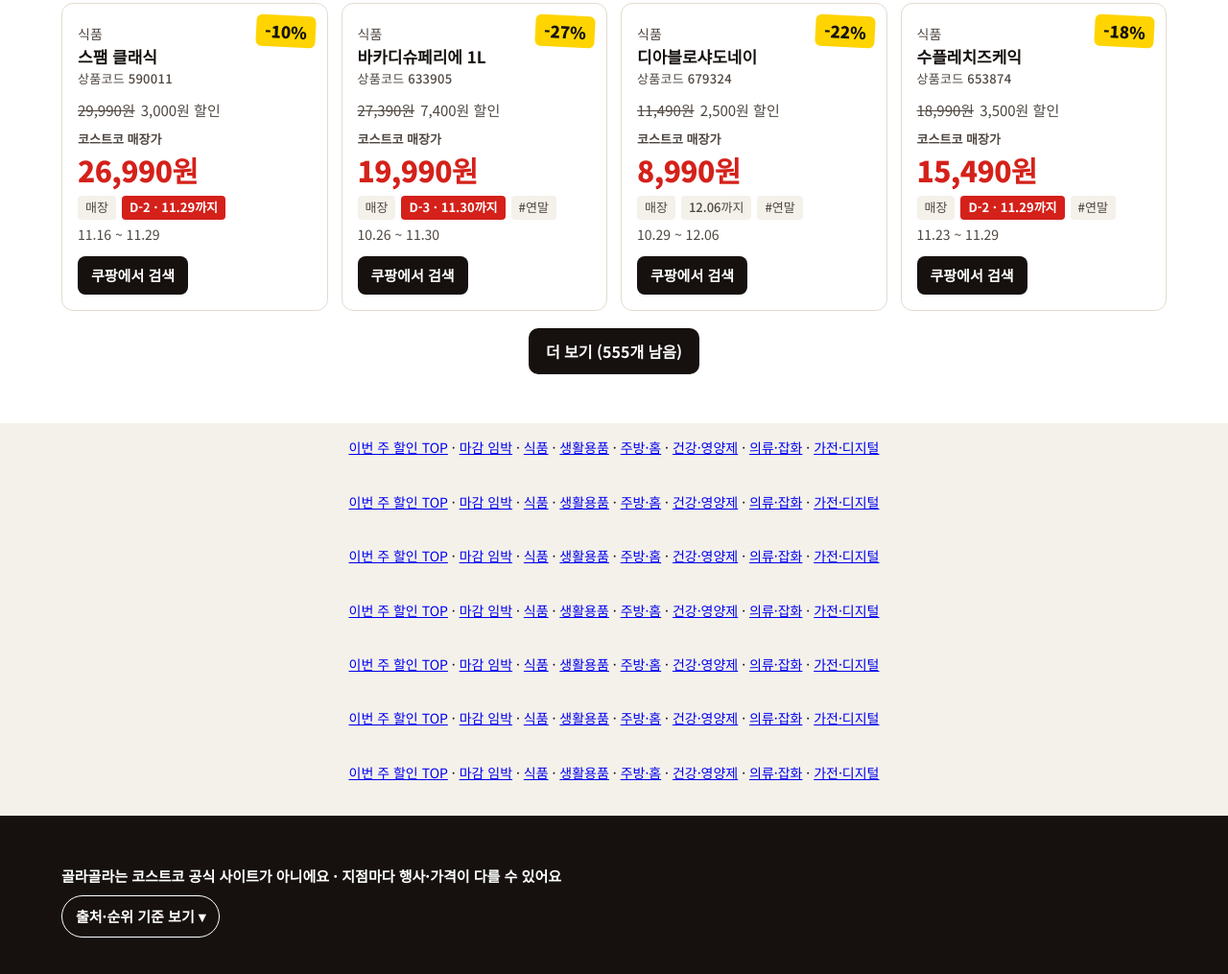
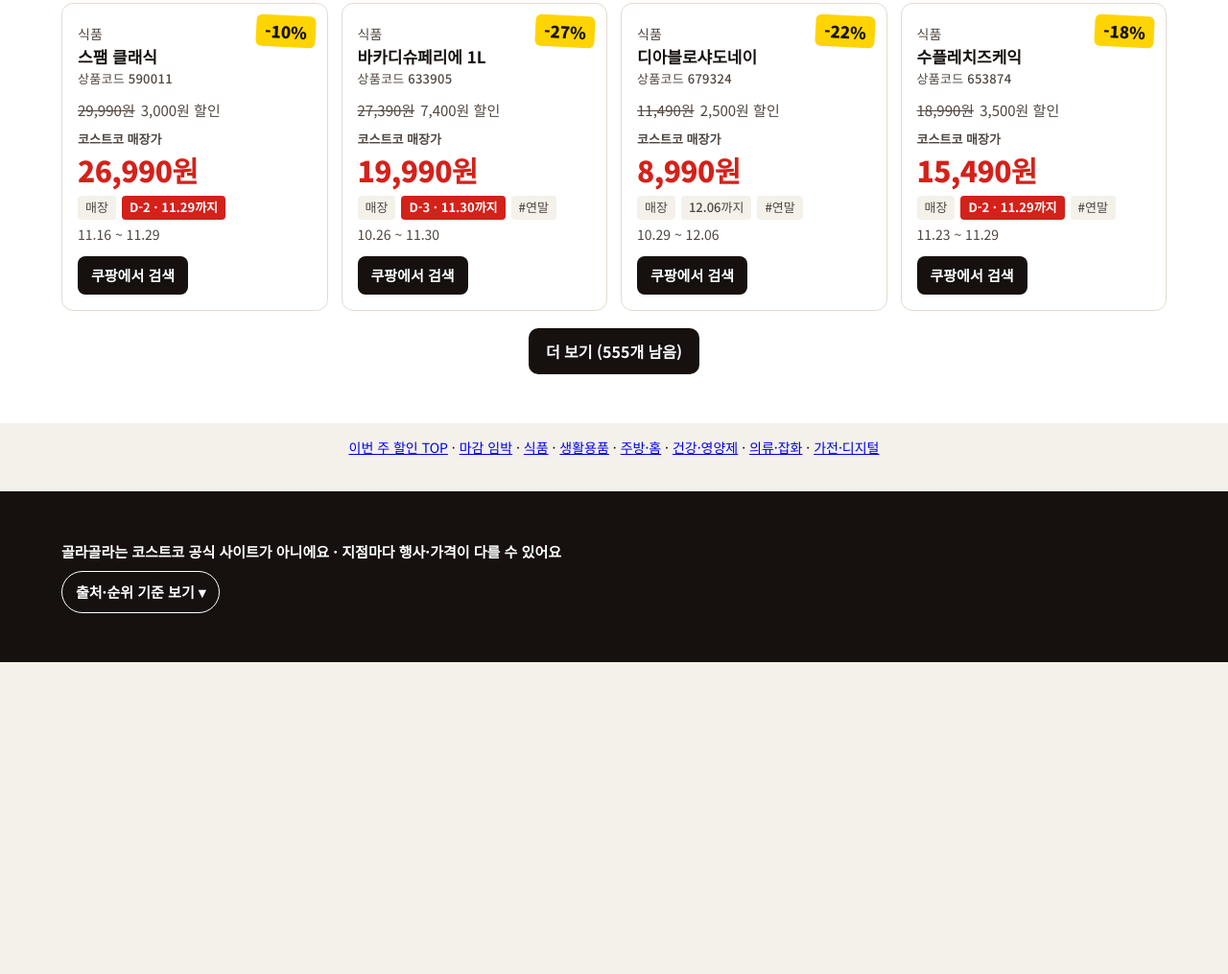
Before and after one commit to zzz7150/gollagolla-data, a plain HTML site: page index.html in a window 1280 px wide. Shown: the part 6793-7808 px from the top of the page at 96% size. After the commit the page ends 7483 px from the top, so only its background shows below. Drawn offline with Linux system fonts and the light colour scheme.

Commit message:
gen_pages: 홈 하단 주제 링크 중복으로 쌓이던 문제 수정
Co-Authored-By: Claude Opus 5.5 <noreply@anthropic.com>
Claude-Session: https://claude.ai/code/session_017JveZRiFn5SMmnBBFXoK43

```diff
--- a/index.html
+++ b/index.html
@@ -240,12 +240,6 @@ footer li{margin-bottom:4px}
 
 
 <p class="seo-links" style="text-align:center;font-size:14px;padding:0 16px 20px"><a href="/this-week/">이번 주 할인 TOP</a> · <a href="/ending/">마감 임박</a> · <a href="/c/food/">식품</a> · <a href="/c/living/">생활용품</a> · <a href="/c/kitchen/">주방·홈</a> · <a href="/c/health/">건강·영양제</a> · <a href="/c/fashion/">의류·잡화</a> · <a href="/c/digital/">가전·디지털</a></p>
-<p class="seo-links" style="text-align:center;font-size:14px;padding:0 16px 20px"><a href="/this-week/">이번 주 할인 TOP</a> · <a href="/ending/">마감 임박</a> · <a href="/c/food/">식품</a> · <a href="/c/living/">생활용품</a> · <a href="/c/kitchen/">주방·홈</a> · <a href="/c/health/">건강·영양제</a> · <a href="/c/fashion/">의류·잡화</a> · <a href="/c/digital/">가전·디지털</a></p>
-<p class="seo-links" style="text-align:center;font-size:14px;padding:0 16px 20px"><a href="/this-week/">이번 주 할인 TOP</a> · <a href="/ending/">마감 임박</a> · <a href="/c/food/">식품</a> · <a href="/c/living/">생활용품</a> · <a href="/c/kitchen/">주방·홈</a> · <a href="/c/health/">건강·영양제</a> · <a href="/c/fashion/">의류·잡화</a> · <a href="/c/digital/">가전·디지털</a></p>
-<p class="seo-links" style="text-align:center;font-size:14px;padding:0 16px 20px"><a href="/this-week/">이번 주 할인 TOP</a> · <a href="/ending/">마감 임박</a> · <a href="/c/food/">식품</a> · <a href="/c/living/">생활용품</a> · <a href="/c/kitchen/">주방·홈</a> · <a href="/c/health/">건강·영양제</a> · <a href="/c/fashion/">의류·잡화</a> · <a href="/c/digital/">가전·디지털</a></p>
-<p class="seo-links" style="text-align:center;font-size:14px;padding:0 16px 20px"><a href="/this-week/">이번 주 할인 TOP</a> · <a href="/ending/">마감 임박</a> · <a href="/c/food/">식품</a> · <a href="/c/living/">생활용품</a> · <a href="/c/kitchen/">주방·홈</a> · <a href="/c/health/">건강·영양제</a> · <a href="/c/fashion/">의류·잡화</a> · <a href="/c/digital/">가전·디지털</a></p>
-<p class="seo-links" style="text-align:center;font-size:14px;padding:0 16px 20px"><a href="/this-week/">이번 주 할인 TOP</a> · <a href="/ending/">마감 임박</a> · <a href="/c/food/">식품</a> · <a href="/c/living/">생활용품</a> · <a href="/c/kitchen/">주방·홈</a> · <a href="/c/health/">건강·영양제</a> · <a href="/c/fashion/">의류·잡화</a> · <a href="/c/digital/">가전·디지털</a></p>
-<p class="seo-links" style="text-align:center;font-size:14px;padding:0 16px 20px"><a href="/this-week/">이번 주 할인 TOP</a> · <a href="/ending/">마감 임박</a> · <a href="/c/food/">식품</a> · <a href="/c/living/">생활용품</a> · <a href="/c/kitchen/">주방·홈</a> · <a href="/c/health/">건강·영양제</a> · <a href="/c/fashion/">의류·잡화</a> · <a href="/c/digital/">가전·디지털</a></p>
 <footer class="band" id="about">
   <div class="wrap">
     <p class="fnote">골라골라는 코스트코 공식 사이트가 아니에요 · 지점마다 행사·가격이 다를 수 있어요</p>
```
Also changed, not shown: 1 other file.
